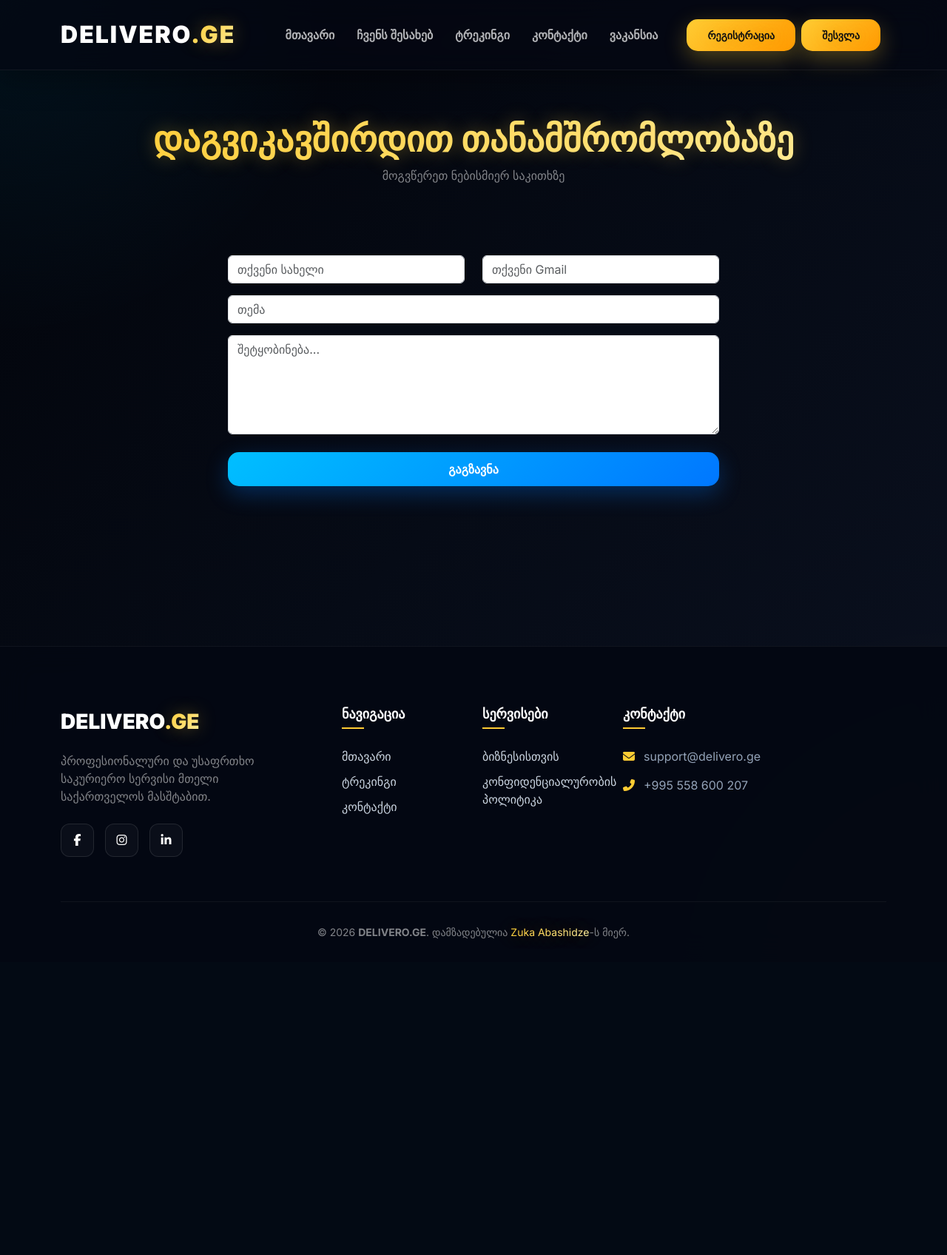
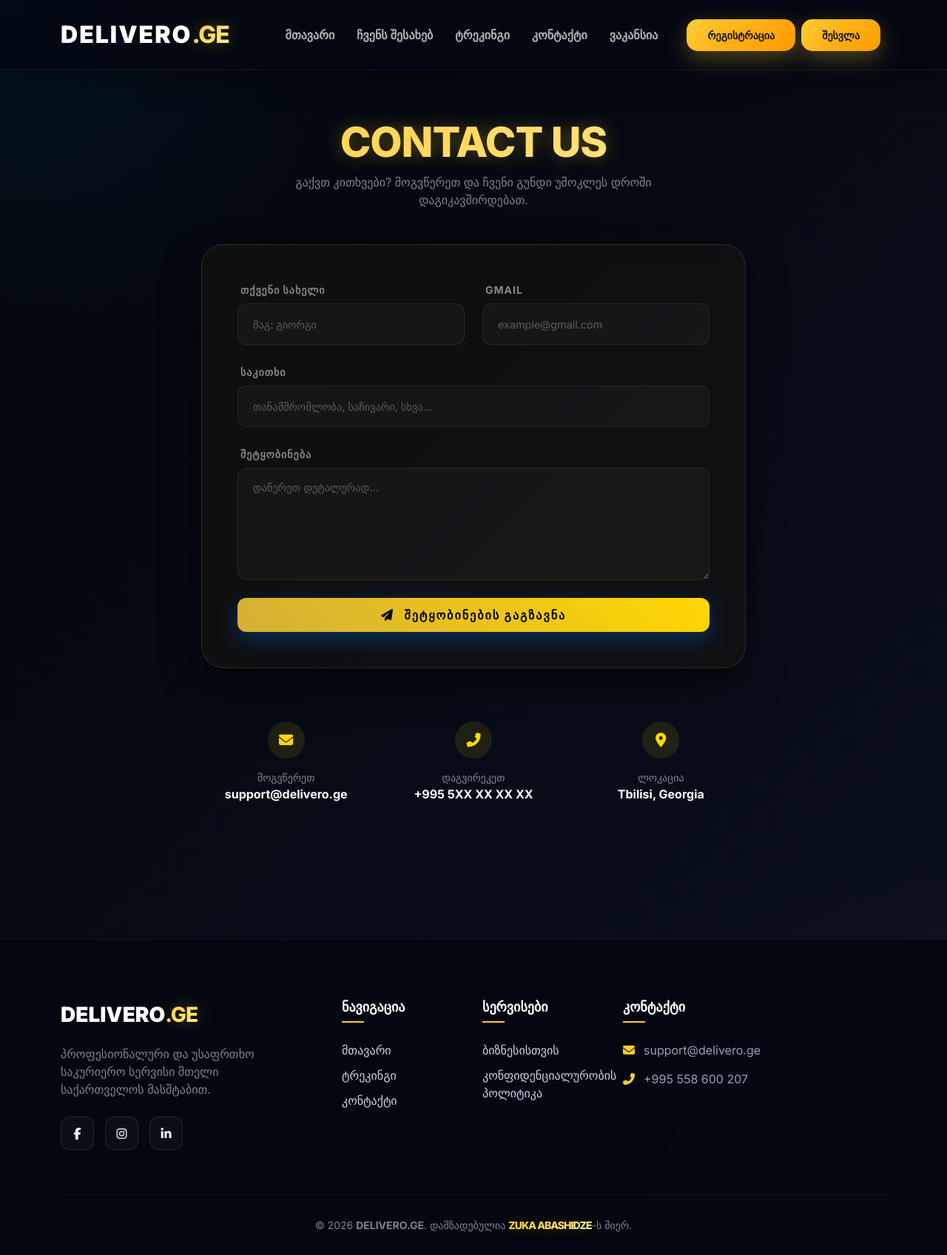
Before and after one commit to zukaabashidze/Delivero-V0.2, a Flask app: page /contact in a window 1280 px wide. Shown: the whole page at 74% size. Before the commit the page ends 1269 px from the top, so only its background shows below. Run offline with Flask 3, Linux system fonts and the light colour scheme.

Commit message:
commit
Updated the contact page layout and styles for improved user experience.

```diff
--- a/templates/contact.html
+++ b/templates/contact.html
@@ -1,31 +1,160 @@
 {% extends 'base.html' %}
 {% block content %}
-<div class="container py-5">
+
+<style>
+    /* კონტაქტის გვერდის სპეციფიკური სტილები */
+    .contact-container {
+        min-height: 80vh;
+        display: flex;
+        align-items: center;
+    }
+
+    .glass-card {
+        background: rgba(18, 18, 18, 0.8) !important;
+        backdrop-filter: blur(15px);
+        border: 1px solid rgba(255, 215, 0, 0.15) !important;
+        border-radius: 30px !important;
+        box-shadow: 0 25px 50px rgba(0, 0, 0, 0.5) !important;
+        overflow: hidden;
+    }
+
+    .accent-text {
+        color: #ffd700;
+        font-weight: 800;
+        letter-spacing: -1px;
+        text-transform: uppercase;
+    }
+
+    /* ინპუტების სტილი */
+    .form-control {
+        background: rgba(255, 255, 255, 0.03) !important;
+        border: 1px solid rgba(255, 215, 0, 0.1) !important;
+        color: #fff !important;
+        border-radius: 12px !important;
+        padding: 15px 20px !important;
+        transition: all 0.3s ease !important;
+    }
+
+    .form-control:focus {
+        background: rgba(255, 255, 255, 0.08) !important;
+        border-color: #ffd700 !important;
+        box-shadow: 0 0 20px rgba(212, 175, 55, 0.1) !important;
+        outline: none;
+    }
+
+    .form-control::placeholder {
+        color: rgba(255, 255, 255, 0.3);
+        font-size: 0.9rem;
+    }
+
+    /* ღილაკის სტილი */
+    .btn-premium {
+        background: linear-gradient(45deg, #d4af37, #ffd700) !important;
+        color: #000 !important;
+        border: none !important;
+        border-radius: 12px !important;
+        font-weight: 800 !important;
+        text-transform: uppercase;
+        letter-spacing: 2px;
+        transition: all 0.3s ease !important;
+        position: relative;
+        z-index: 1;
+    }
+
+    .btn-premium:hover {
+        transform: translateY(-3px);
+        box-shadow: 0 10px 25px rgba(212, 175, 55, 0.4) !important;
+        background: #fff !important; /* მაუსის მიტანისას ხდება თეთრი */
+    }
+
+    .contact-info-icon {
+        width: 50px;
+        height: 50px;
+        background: rgba(255, 215, 0, 0.1);
+        border-radius: 50%;
+        display: flex;
+        align-items: center;
+        justify-content: center;
+        color: #ffd700;
+        margin-bottom: 15px;
+        font-size: 1.2rem;
+    }
+</style>
+
+<div class="contact-container py-5">
+    <div class="container">
         <div class="text-center mb-5">
-        <h2 class="display-5 fw-bold accent-text">დაგვიკავშირდით თანამშრომლობაზე</h2>
-        <p class="text-white-50">მოგვწერეთ ნებისმიერ საკითხზე</p>
+            <h2 class="display-4 accent-text">Contact Us</h2>
+            <p class="text-white-50 mx-auto" style="max-width: 500px;">გაქვთ კითხვები? მოგვწერეთ და ჩვენი გუნდი უმოკლეს დროში დაგიკავშირდებათ.</p>
         </div>
 
         <div class="row justify-content-center">
-        <div class="col-md-8 glass-card p-4 p-md-5">
+            <div class="col-lg-8 col-md-10">
+                <div class="glass-card p-4 p-md-5">
                     <form method="POST">
-                <div class="row">
-                    <div class="col-md-6 mb-3">
-                        <input type="text" name="name" class="form-control" placeholder="თქვენი სახელი" required>
+                        <div class="row g-4">
+                            <!-- სახელი -->
+                            <div class="col-md-6">
+                                <label class="text-white-50 small mb-2 ms-1 text-uppercase fw-bold" style="letter-spacing: 1px;">თქვენი სახელი</label>
+                                <input type="text" name="name" class="form-control" placeholder="მაგ: გიორგი" required>
                             </div>
-                    <div class="col-md-6 mb-3">
-                        <input type="email" name="email" class="form-control" placeholder="თქვენი Gmail" required>
+
+                            <!-- Gmail -->
+                            <div class="col-md-6">
+                                <label class="text-white-50 small mb-2 ms-1 text-uppercase fw-bold" style="letter-spacing: 1px;">Gmail</label>
+                                <input type="email" name="email" class="form-control" placeholder="example@gmail.com" required>
+                            </div>
+
+                            <!-- თემა -->
+                            <div class="col-12">
+                                <label class="text-white-50 small mb-2 ms-1 text-uppercase fw-bold" style="letter-spacing: 1px;">საკითხი</label>
+                                <input type="text" name="subject" class="form-control" placeholder="თანამშრომლობა, საჩივარი, სხვა..." required>
+                            </div>
+
+                            <!-- შეტყობინება -->
+                            <div class="col-12">
+                                <label class="text-white-50 small mb-2 ms-1 text-uppercase fw-bold" style="letter-spacing: 1px;">შეტყობინება</label>
+                                <textarea name="message" class="form-control" rows="5" placeholder="დაწერეთ დეტალურად..." required></textarea>
+                            </div>
+
+                            <!-- გაგზავნის ღილაკი -->
+                            <div class="col-12 mt-4">
+                                <button type="submit" class="btn btn-premium w-100 py-3">
+                                    <i class="fas fa-paper-plane me-2"></i> შეტყობინების გაგზავნა
+                                </button>
                             </div>
                         </div>
-                <div class="mb-3">
-                    <input type="text" name="subject" class="form-control" placeholder="თემა" required>
+                    </form>
                 </div>
-                <div class="mb-4">
-                    <textarea name="message" class="form-control" rows="5" placeholder="შეტყობინება..." required></textarea>
+
+                <!-- დამატებითი ინფორმაცია ქვემოთ -->
+                <div class="row mt-5 text-center g-4">
+                    <div class="col-md-4">
+                        <div class="d-flex flex-column align-items-center">
+                            <div class="contact-info-icon"><i class="fas fa-envelope"></i></div>
+                            <span class="text-white-50 small text-uppercase">მოგვწერეთ</span>
+                            <p class="text-white fw-bold">support@delivero.ge</p>
                         </div>
-                <button type="submit" class="btn btn-premium w-100 py-3 fw-bold">გაგზავნა</button>
-            </form>
+                    </div>
+                    <div class="col-md-4">
+                        <div class="d-flex flex-column align-items-center">
+                            <div class="contact-info-icon"><i class="fas fa-phone-alt"></i></div>
+                            <span class="text-white-50 small text-uppercase">დაგვირეკეთ</span>
+                            <p class="text-white fw-bold">+995 5XX XX XX XX</p>
+                        </div>
+                    </div>
+                    <div class="col-md-4">
+                        <div class="d-flex flex-column align-items-center">
+                            <div class="contact-info-icon"><i class="fas fa-map-marker-alt"></i></div>
+                            <span class="text-white-50 small text-uppercase">ლოკაცია</span>
+                            <p class="text-white fw-bold">Tbilisi, Georgia</p>
                         </div>
                     </div>
                 </div>
+
+            </div>
+        </div>
+    </div>
+</div>
+
 {% endblock %}
```
Lines whose indentation alone changed are shown as unchanged.
